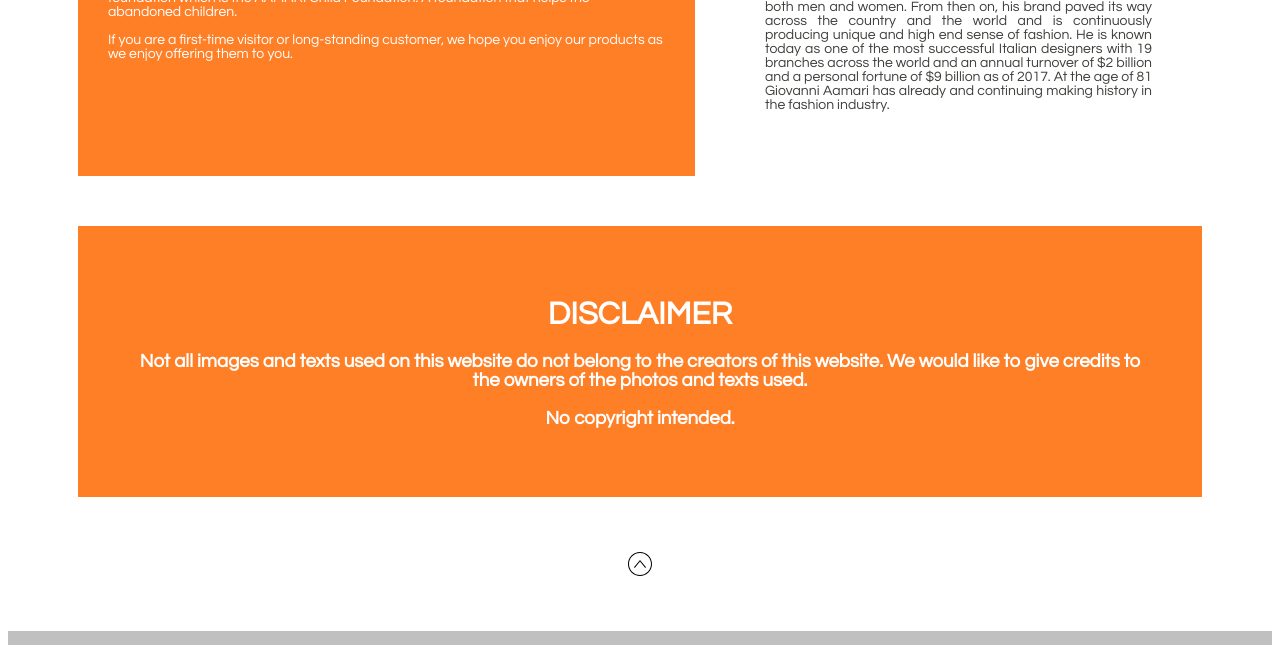
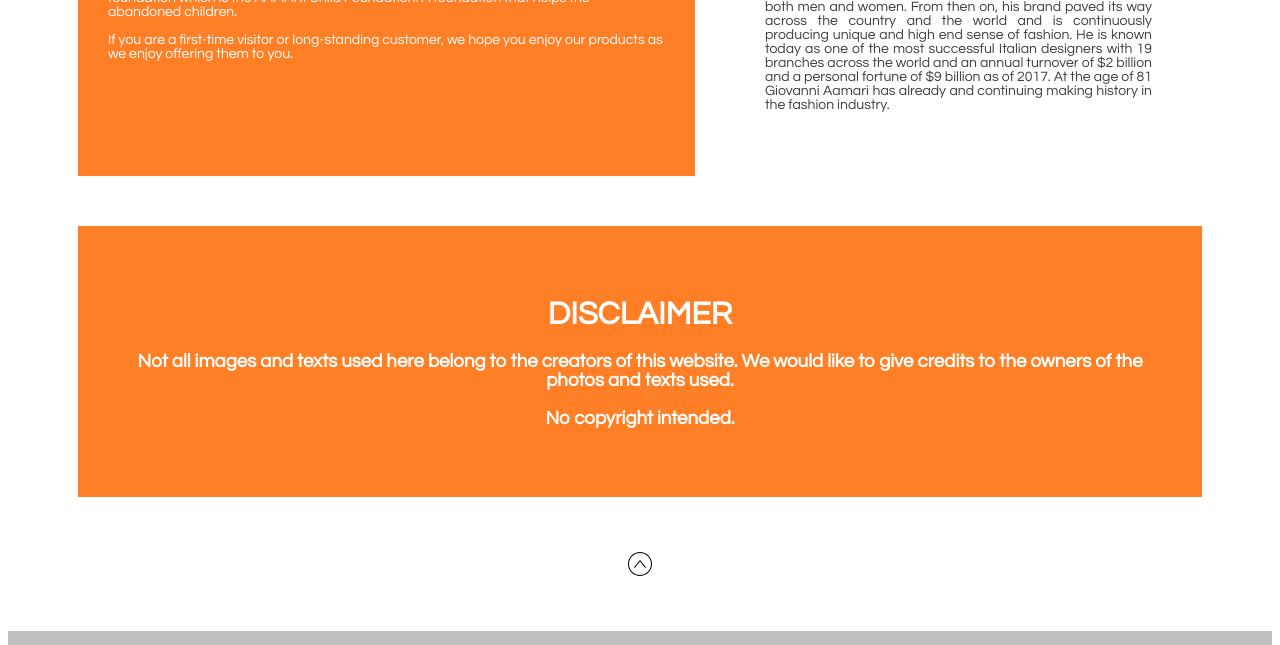
Before and after one commit to marcerwinducusinmunar/aamariwebsite, a plain HTML site: page about.html in a window 1280 px wide. Shown: the part 1054-1699 px from the top of the page. Drawn offline with Linux system fonts and the light colour scheme.

Commit message:
Update about.html

```diff
--- a/about.html
+++ b/about.html
@@ -100,7 +100,7 @@
 
 		<div class="copyright">
 		<h1>DISCLAIMER</h1>
-		<h3>Not all images and texts used on this website do not belong to the creators of this website. We would like to give credits to the owners of the
+		<h3>Not all images and texts used here belong to the creators of this website. We would like to give credits to the owners of the
 			photos and texts used.</h3>
 		<h3>No copyright intended.</h3>
 		</div>
```
